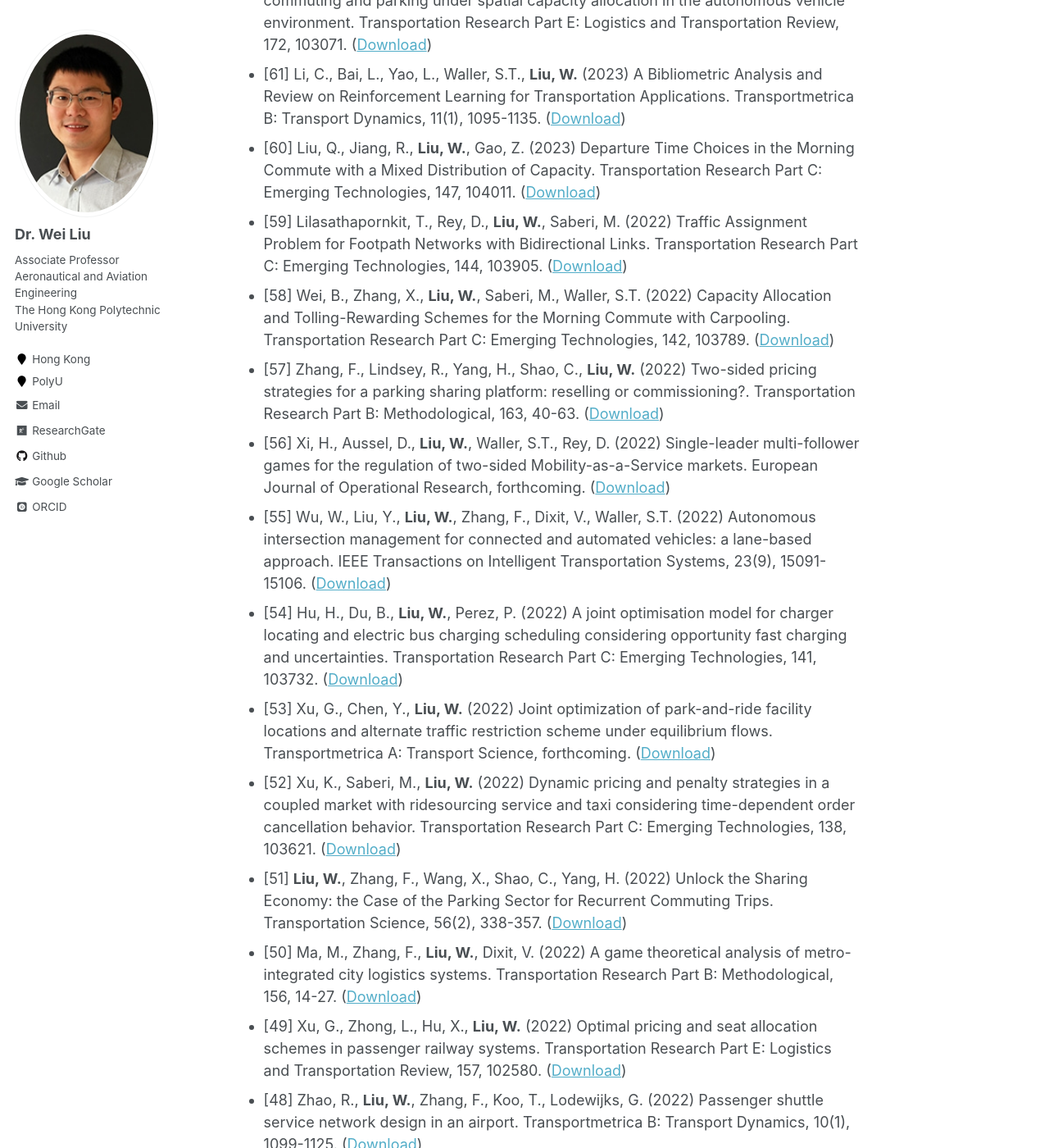
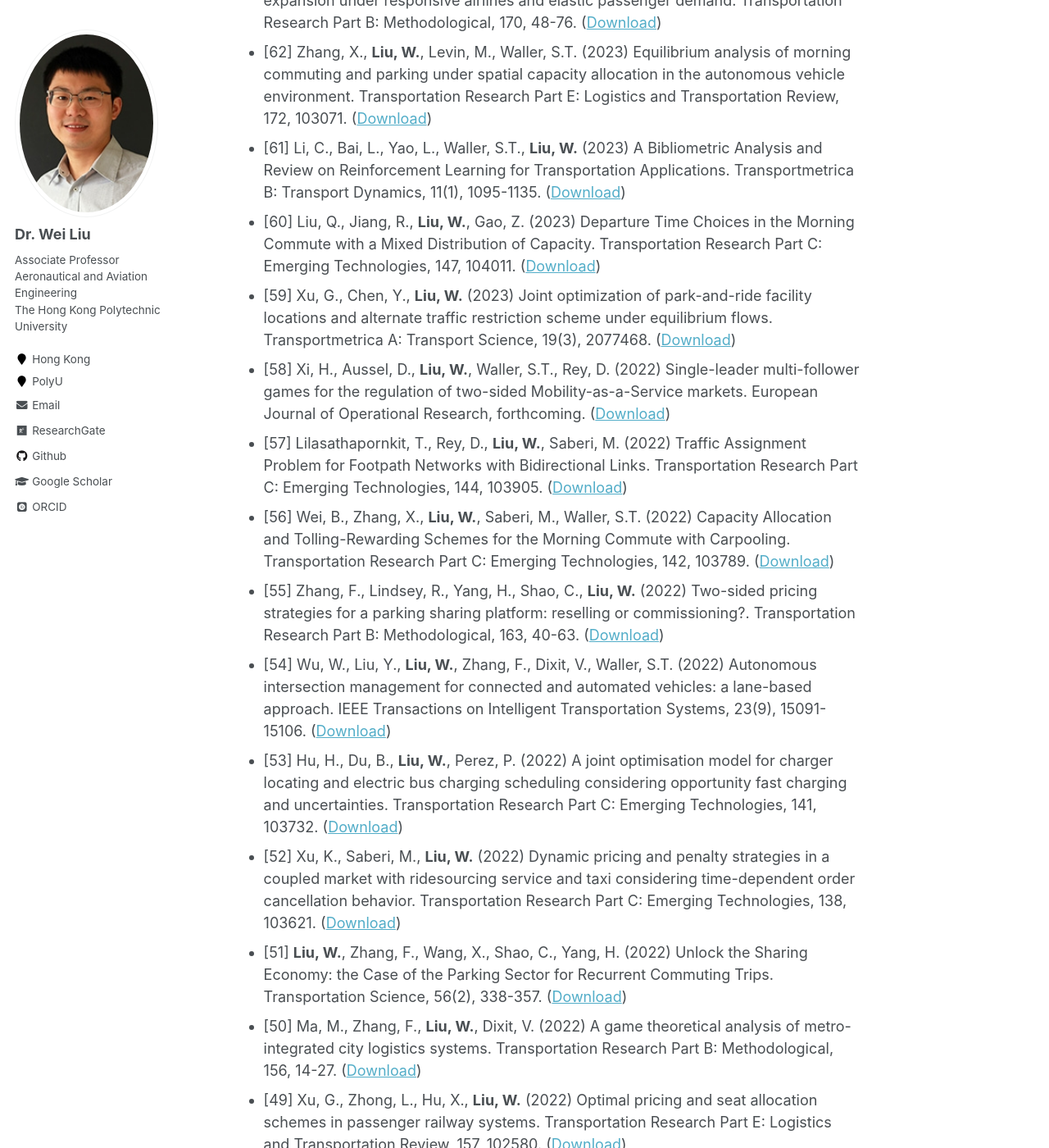
Before and after one commit to weiliu2016/weiliu2016.github.io, a Jekyll site: the page built from _pages/publications.md, in a window 1280 px wide and 1400 px high, scrolled down 1260 px. Shown: the whole window at 82% size. Built offline with Jekyll 4.4.1, drawn with Linux system fonts in a browser that asks for light colours; some web fonts are replaced; some of the changed text lies outside the part shown.

Commit message:
Update publications.md

```diff
--- a/_pages/publications.md
+++ b/_pages/publications.md
@@ -22,8 +22,9 @@ Book Chapter
 
 Journal Publication
 ----------
-* [70] Xu, G., Liu, Y., Gao, Y., **Liu, W.** (2023) Integrated optimization of train stopping plan and seat allocation scheme for railway systems under equilibrium travel choice and elastic demand. Transportation Research Part E: Logistics and Transportation Review, in press. ([Download](https://doi.org/10.1016/j.tre.2023.xxxxxx))
-* [69] Xu, G., Gao, Y., **Liu, W.** (2023) Pareto-improving seat allocation for high-speed railway networks with equilibrium flows. Transportation Research Part C: Emerging Technologies, 104261. ([Download](https://doi.org/10.1016/j.trc.2023.104261))
+* [71] Najmi, A., Waller, S.T., **Liu, W.**, Rashidi, T.H. (2023) Integration of Ridesharing and Activity Travel Pattern Generation. Transportmetrica A: Transport Science, forthcoming. ([Download](https://doi.org/10.1080/23249935.2023.xxxxxxx))
+* [70] Xu, G., Liu, Y., Gao, Y., **Liu, W.** (2023) Integrated optimization of train stopping plan and seat allocation scheme for railway systems under equilibrium travel choice and elastic demand. Transportation Research Part E: Logistics and Transportation Review, 103231. ([Download](https://doi.org/10.1016/j.tre.2023.103231))
+* [69] Xu, G., Gao, Y., **Liu, W.** (2023) Pareto-improving seat allocation for high-speed railway networks with equilibrium flows. Transportation Research Part C: Emerging Technologies, 154, 104261. ([Download](https://doi.org/10.1016/j.trc.2023.104261))
 * [68] Ma, M., **Liu, W.**, Zhang, F., Dixit, V. (2023) On urban co-modality: Competition and cooperation among freight forwarder, freight carrier and transit operator. Transportation Research Part C: Emerging Technologies, 153, 104234. ([Download](https://doi.org/10.1016/j.trc.2023.104234))
 * [67] Zhang, Z., **Liu, W.**, Zhang, F. (2023) On the joint network equilibrium of parking and travel choices under mixed traffic of shared and private autonomous vehicles. Transportation Research Part C: Emerging Technologies, 153, 104226. ([Download](https://doi.org/10.1016/j.trc.2023.104226))
 * [66] Ma, M., Chen, Y., **Liu, W.**, Waller, S.T. (2023) An economic analysis of a multi-modal transport system with ride-sourcing services and multi-class users. Transport Policy, 140, 1-17. ([Download](https://doi.org/10.1016/j.tranpol.2023.06.008))
@@ -33,13 +34,13 @@ Journal Publication
 * [62] Zhang, X., **Liu, W.**, Levin, M., Waller, S.T. (2023) Equilibrium analysis of morning commuting and parking under spatial capacity allocation in the autonomous vehicle environment. Transportation Research Part E: Logistics and Transportation Review, 172, 103071. ([Download](https://doi.org/10.1016/j.tre.2023.103071))
 * [61] Li, C., Bai, L., Yao, L., Waller, S.T., **Liu, W.** (2023) A Bibliometric Analysis and Review on Reinforcement Learning for Transportation Applications. Transportmetrica B: Transport Dynamics, 11(1), 1095-1135. ([Download](https://doi.org/10.1080/21680566.2023.2179461))
 * [60] Liu, Q., Jiang, R., **Liu, W.**, Gao, Z. (2023) Departure Time Choices in the Morning Commute with a Mixed Distribution of Capacity. Transportation Research Part C: Emerging Technologies, 147, 104011. ([Download](https://doi.org/10.1016/j.trc.2022.104011))
-* [59] Lilasathapornkit, T., Rey, D., **Liu, W.**, Saberi, M. (2022) Traffic Assignment Problem for Footpath Networks with Bidirectional Links.  Transportation Research Part C: Emerging Technologies, 144, 103905. ([Download](https://doi.org/10.1016/j.trc.2022.103905))
-* [58] Wei, B., Zhang, X., **Liu, W.**, Saberi, M., Waller, S.T. (2022) Capacity Allocation and Tolling-Rewarding Schemes for the Morning Commute with Carpooling. Transportation Research Part C: Emerging Technologies, 142, 103789. ([Download](https://doi.org/10.1016/j.trc.2022.103789))
-* [57] Zhang, F., Lindsey, R., Yang, H., Shao, C., **Liu, W.** (2022) Two-sided pricing strategies for a parking sharing platform: reselling or commissioning?. Transportation Research Part B: Methodological, 163, 40-63. ([Download](https://doi.org/10.1016/j.trb.2022.06.009))
-* [56] Xi, H., Aussel, D., **Liu, W.**, Waller, S.T., Rey, D. (2022) Single-leader multi-follower games for the regulation of two-sided Mobility-as-a-Service markets. European Journal of Operational Research, forthcoming. ([Download](https://doi.org/10.1016/j.ejor.2022.06.041))
-* [55] Wu, W., Liu, Y., **Liu, W.**, Zhang, F., Dixit, V., Waller, S.T. (2022) Autonomous intersection management for connected and automated vehicles: a lane-based approach. IEEE Transactions on Intelligent Transportation Systems, 23(9), 15091-15106. ([Download](http://dx.doi.org/10.1109/TITS.2021.3136910))
-* [54] Hu, H., Du, B., **Liu, W.**, Perez, P. (2022) A joint optimisation model for charger locating and electric bus charging scheduling considering opportunity fast charging and uncertainties. Transportation Research Part C: Emerging Technologies, 141, 103732. ([Download](https://doi.org/10.1016/j.trc.2022.103732))
-* [53] Xu, G., Chen, Y., **Liu, W.** (2022) Joint optimization of park-and-ride facility locations and alternate traffic restriction scheme under equilibrium flows. Transportmetrica A: Transport Science, forthcoming. ([Download](https://doi.org/10.1080/23249935.2022.2077468))
+* [59] Xu, G., Chen, Y., **Liu, W.** (2023) Joint optimization of park-and-ride facility locations and alternate traffic restriction scheme under equilibrium flows. Transportmetrica A: Transport Science, 19(3), 2077468. ([Download](https://doi.org/10.1080/23249935.2022.2077468))
+* [58] Xi, H., Aussel, D., **Liu, W.**, Waller, S.T., Rey, D. (2022) Single-leader multi-follower games for the regulation of two-sided Mobility-as-a-Service markets. European Journal of Operational Research, forthcoming. ([Download](https://doi.org/10.1016/j.ejor.2022.06.041))
+* [57] Lilasathapornkit, T., Rey, D., **Liu, W.**, Saberi, M. (2022) Traffic Assignment Problem for Footpath Networks with Bidirectional Links.  Transportation Research Part C: Emerging Technologies, 144, 103905. ([Download](https://doi.org/10.1016/j.trc.2022.103905))
+* [56] Wei, B., Zhang, X., **Liu, W.**, Saberi, M., Waller, S.T. (2022) Capacity Allocation and Tolling-Rewarding Schemes for the Morning Commute with Carpooling. Transportation Research Part C: Emerging Technologies, 142, 103789. ([Download](https://doi.org/10.1016/j.trc.2022.103789))
+* [55] Zhang, F., Lindsey, R., Yang, H., Shao, C., **Liu, W.** (2022) Two-sided pricing strategies for a parking sharing platform: reselling or commissioning?. Transportation Research Part B: Methodological, 163, 40-63. ([Download](https://doi.org/10.1016/j.trb.2022.06.009))
+* [54] Wu, W., Liu, Y., **Liu, W.**, Zhang, F., Dixit, V., Waller, S.T. (2022) Autonomous intersection management for connected and automated vehicles: a lane-based approach. IEEE Transactions on Intelligent Transportation Systems, 23(9), 15091-15106. ([Download](http://dx.doi.org/10.1109/TITS.2021.3136910))
+* [53] Hu, H., Du, B., **Liu, W.**, Perez, P. (2022) A joint optimisation model for charger locating and electric bus charging scheduling considering opportunity fast charging and uncertainties. Transportation Research Part C: Emerging Technologies, 141, 103732. ([Download](https://doi.org/10.1016/j.trc.2022.103732))
 * [52] Xu, K., Saberi, M., **Liu, W.** (2022) Dynamic pricing and penalty strategies in a coupled market with ridesourcing service and taxi considering time-dependent order cancellation behavior. Transportation Research Part C: Emerging Technologies, 138, 103621. ([Download](https://doi.org/10.1016/j.trc.2022.103621))
 * [51] **Liu, W.**, Zhang, F., Wang, X., Shao, C., Yang, H. (2022) Unlock the Sharing Economy: the Case of the Parking Sector for Recurrent Commuting Trips. Transportation Science, 56(2), 338-357. ([Download](https://doi.org/10.1287/trsc.2021.1103))
 * [50] Ma, M., Zhang, F., **Liu, W.**, Dixit, V. (2022) A game theoretical analysis of metro-integrated city logistics systems. Transportation Research Part B: Methodological, 156, 14-27. ([Download](https://doi.org/10.1016/j.trb.2021.12.005))
```
